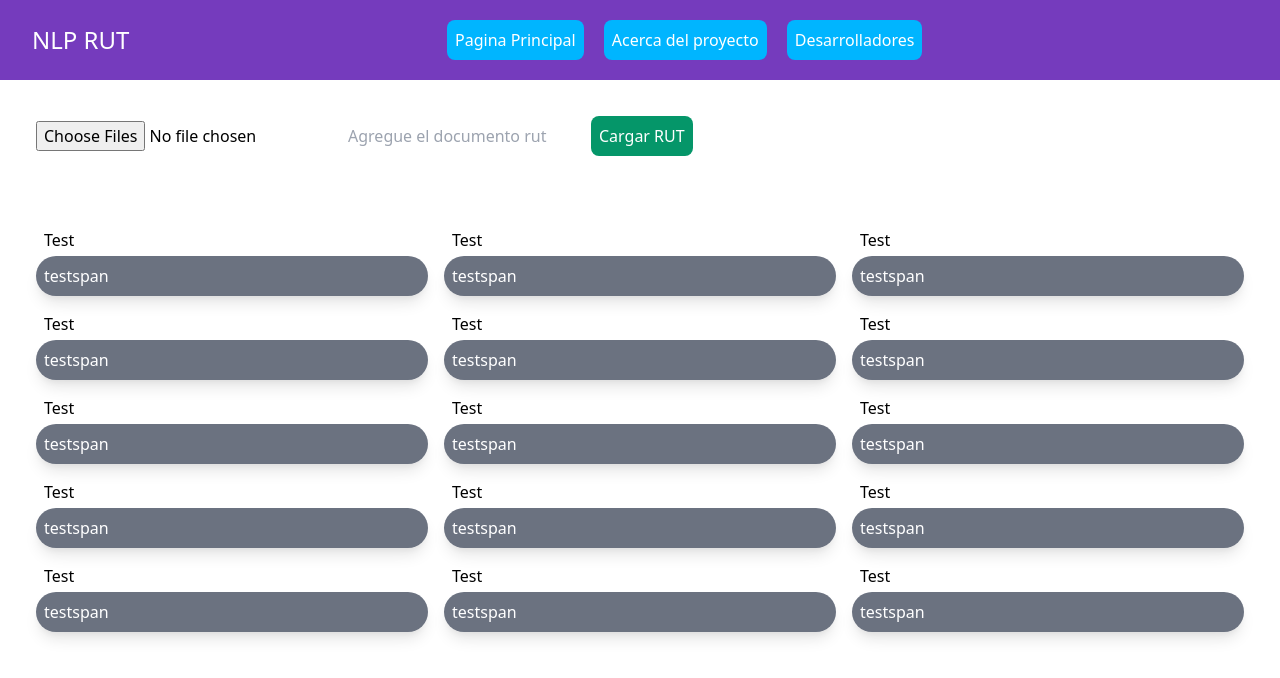
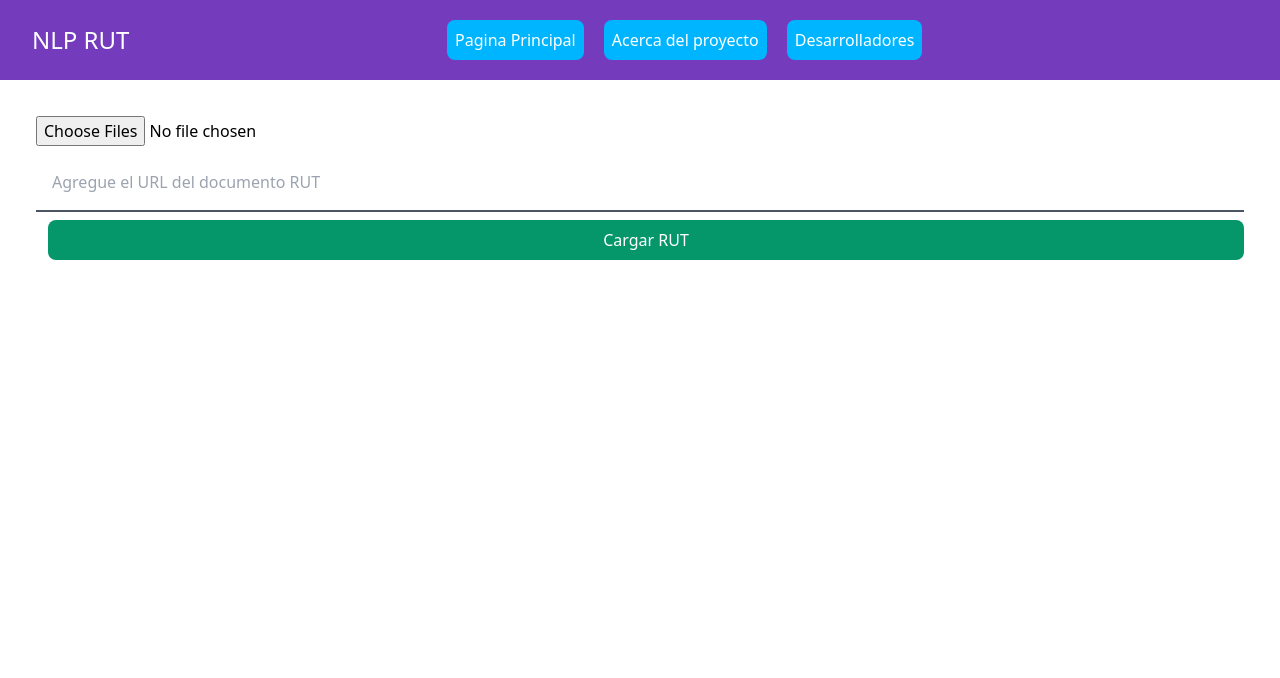
Before and after one commit to chosky/NLP-RUT-front, a Next.js app: page / in a window 1280 px wide. Shown: the top 678 px of the page. Built offline with nearby package versions, Linux system fonts and the light colour scheme.

Commit message:
esto es un commit el url para archivos melo

```diff
--- a/package.json
+++ b/package.json
@@ -14,6 +14,7 @@
     "postcss": "^8.2.9",
     "react": "17.0.2",
     "react-dom": "17.0.2",
+    "react-toastify": "^7.0.4",
     "tailwindcss": "^2.1.1"
   },
   "devDependencies": {
--- a/pages/index.tsx
+++ b/pages/index.tsx
@@ -6,50 +6,109 @@ const index = () => {
   const [files, setfiles] = useState([]);
   const [url, seturl] = useState('');
 
-  // axios.post("https://nlp-rut-flask-server.herokuapp.com/api/descarga_archivos", )
+  const array = { archivos_rut: []};
+  const urls = { url_archivos: '' };
 
   useEffect(() => {
-    console.log('thse are the file', files);
-    console.log('thse are the url', url);
-  }, [files,url]);
+    if (files[0] != undefined) {
+      Object.values(files[0]).forEach((file) => {
+        console.log(file);
+        array.archivos_rut.push(file);
+      });
+    }
 
-  // const arrayToSent = (arreglo) => {
-  //   const array = { archivos_rut: [] };
-  // };
+    if (url !== '') {
+      urls.url_archivos = url;
+    }
+  }, [files, url]);
 
-  // const handleNotUrl = () => {
+  const onSubmit = async (e) => {
+    e.preventDefault();
+    if (url !== '') {
+      console.log('VERDAD');
+      try {
+        await axios
+          .post('https://nlp-rut-flask-server.herokuapp.com/api/descarga_archivos_url', urls)
+          .then(function (response) {
+            console.log(response);
+          });
+      } catch (error) {
+        console.log(error);
+      }
+    } else {
+      try {
+        console.log('ENTRE', array);
+        let pkg = new FormData();
+        let archivo = new FileReader();
+        // const filelist = new FileList()
+        array.archivos_rut.forEach((i) => {
+          console.log('archivos_rut', i, i.name);
+          pkg.append('archivos_rut', i, i.name);
 
-  // }
+          // filelist.item(i)
+        });
+        console.log('This is the bfd', pkg.getAll('archivos_rut'));
+
+        // fetch('https://nlp-rut-flask-server.herokuapp.com/api/descarga_archivos_url',{
+        //   method:"POST",
+        //   headers:{
+        //     'Content-Type': 'multipart/form-data',
+        //   },
+        //   body: JSON.stringify(array)
+        // })
+
+        // console.log("this is an filelist",filelist);
+
+        await axios
+          .post(
+            'https://nlp-RUT-flask-server.herokuapp.com/api/descarga_archivos',pkg,
+            {
+              headers: {
+                'Content-Type': 'multipart/form-data',
+                'content-type': 'application/json'
+              },
+            }
+          )
+          .then(function (response) {
+            console.log(response);
+          });
+      } catch (err) {
+        console.error(err);
+      }
+    }
+  };
 
   return (
     <>
-      <div className='p-9'>
+      <div className='p-9 flex flex-col'>
         <input
           type='file'
-          className=''
+          className='mb-2'
           multiple
           onChange={(e) => {
             setfiles([...files, e.target.files]);
           }}
-          placeholder='Agregue el documento rut'
+          placeholder='Agregue el documento RUT'
         />
         <input
           type='text'
-          className=''
+          className='border-b-2 border-gray-600 mb-2 p-4'
           onChange={(e) => {
-            let urlData = e.target.value
-            // seturl(urlData.indexOf('http') > -1 ? urlData : '' );
+            let urlData = e.target.value;
             seturl(urlData);
           }}
           value={url}
-          placeholder='Agregue el documento rut'
+          placeholder='Agregue el URL del documento RUT'
         />
-        <button className='ml-3 p-2 rounded-lg  bg-green-600 text-white hover:text-green-800 hover:bg-green-200 hover:border-green-600 hover:border-solid'>
+        <button
+          onClick={onSubmit}
+          className='ml-3 p-2 rounded-lg  bg-green-600 text-white hover:text-green-800 hover:bg-green-200 hover:border-green-600 hover:border-solid'
+        >
           Cargar RUT
         </button>
       </div>
 
-      <div className='grid grid-cols-3 gap-4 p-9'>
+      {/* <div className='grid grid-cols-3 gap-4 p-9'>
         <ItemPainted label='Test' span='testspan' />
         <ItemPainted label='Test' span='testspan' />
         <ItemPainted label='Test' span='testspan' />
@@ -65,7 +124,7 @@ const index = () => {
         <ItemPainted label='Test' span='testspan' />
         <ItemPainted label='Test' span='testspan' />
         <ItemPainted label='Test' span='testspan' />
-      </div>
+      </div> */}
     </>
   );
 };
```
Also changed, not shown: 1 other file (tests, documents, lock files or other folders).
